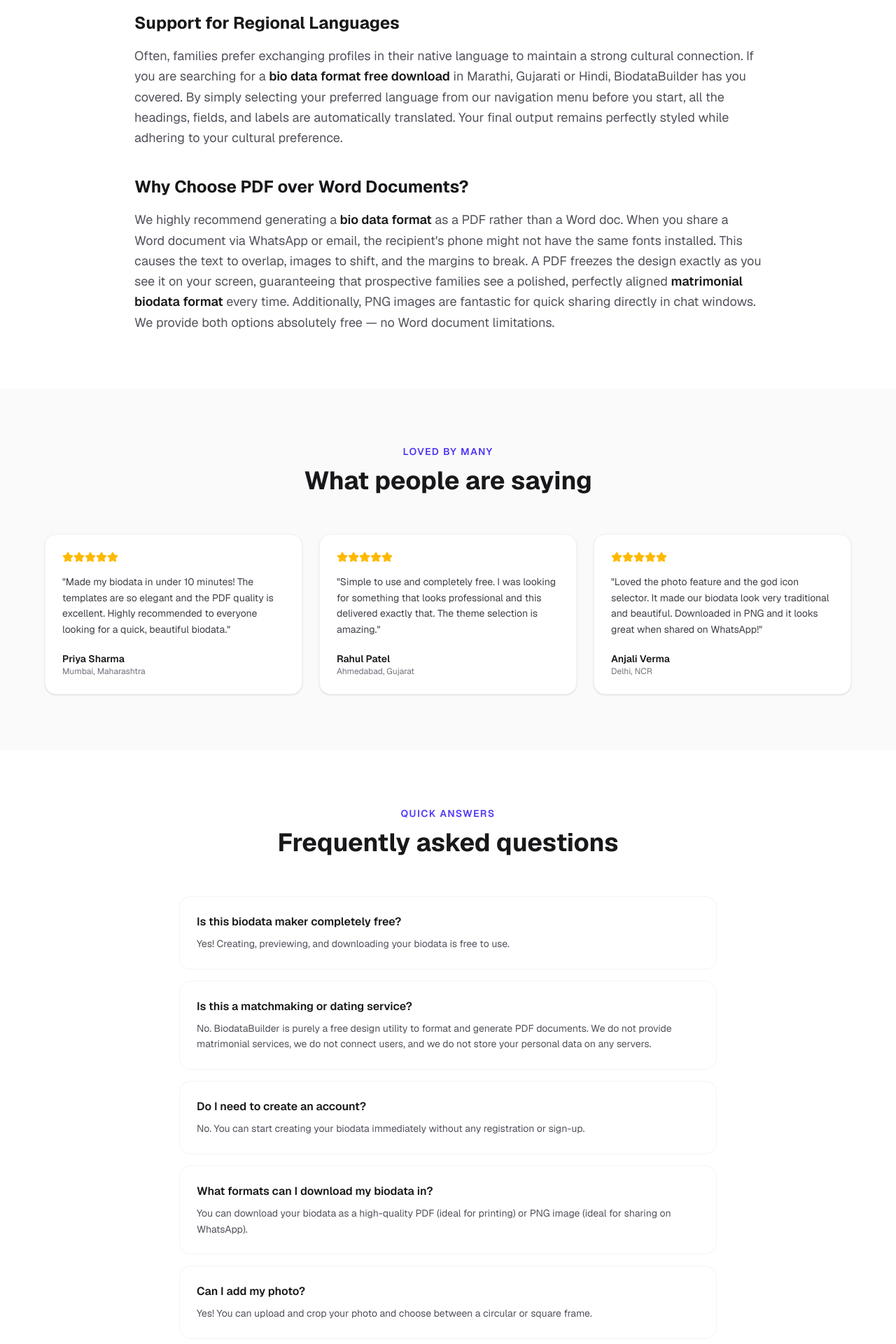
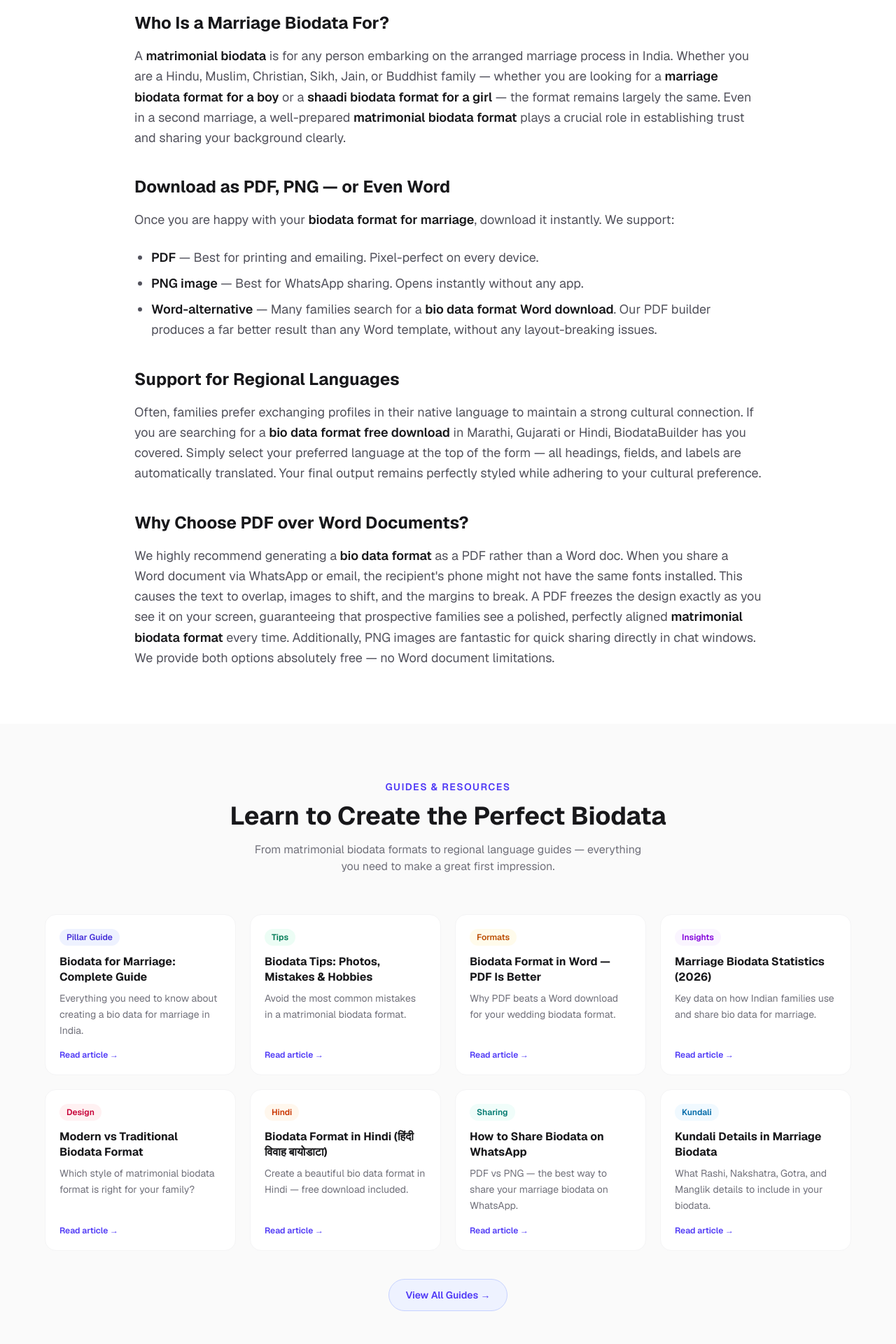
Before and after one commit to biodatabuilderapp-rajank/biodata, a Next.js app: page / in a window 1280 px wide. Shown: the part 4440-6360 px from the top of the page at 70% size. Built offline with nearby package versions, Linux system fonts and the light colour scheme.

Commit message:
Homepage: Add featured articles section + expand SEO copy with competitor keywords

```diff
--- a/src/app/page.tsx
+++ b/src/app/page.tsx
@@ -268,15 +268,65 @@
                 <li><strong className="font-semibold text-zinc-900 dark:text-white">Select a Template and Download:</strong> Choose from our library of traditional and modern themes. Click generate, and you have your high-resolution <strong className="font-semibold text-zinc-900 dark:text-white">biodata for marriage PDF</strong> ready to share on WhatsApp or print.</li>
               </ol>
 
+              <h3 className="text-2xl font-bold text-zinc-900 dark:text-white mt-10 mb-4">Who Is a Marriage Biodata For?</h3>
+              <p>
+                A <strong className="font-semibold text-zinc-900 dark:text-white">matrimonial biodata</strong> is for any person embarking on the arranged marriage process in India. Whether you are a Hindu, Muslim, Christian, Sikh, Jain, or Buddhist family — whether you are looking for a <strong className="font-semibold text-zinc-900 dark:text-white">marriage biodata format for a boy</strong> or a <strong className="font-semibold text-zinc-900 dark:text-white">shaadi biodata format for a girl</strong> — the format remains largely the same. Even in a second marriage, a well-prepared <strong className="font-semibold text-zinc-900 dark:text-white">matrimonial biodata format</strong> plays a crucial role in establishing trust and sharing your background clearly.
+              </p>
+
+              <h3 className="text-2xl font-bold text-zinc-900 dark:text-white mt-10 mb-4">Download as PDF, PNG — or Even Word</h3>
+              <p>
+                Once you are happy with your <strong className="font-semibold text-zinc-900 dark:text-white">biodata format for marriage</strong>, download it instantly. We support:
+              </p>
+              <ul className="list-disc pl-6 space-y-2">
+                <li><strong className="font-semibold text-zinc-900 dark:text-white">PDF</strong> — Best for printing and emailing. Pixel-perfect on every device.</li>
+                <li><strong className="font-semibold text-zinc-900 dark:text-white">PNG image</strong> — Best for WhatsApp sharing. Opens instantly without any app.</li>
+                <li><strong className="font-semibold text-zinc-900 dark:text-white">Word-alternative</strong> — Many families search for a <strong className="font-semibold text-zinc-900 dark:text-white">bio data format Word download</strong>. Our PDF builder produces a far better result than any Word template, without any layout-breaking issues.</li>
+              </ul>
+
               <h3 className="text-2xl font-bold text-zinc-900 dark:text-white mt-10 mb-4">Support for Regional Languages</h3>
               <p>
-                Often, families prefer exchanging profiles in their native language to maintain a strong cultural connection. If you are searching for a <strong className="font-semibold text-zinc-900 dark:text-white">bio data format free download</strong> in Marathi, Gujarati or Hindi, BiodataBuilder has you covered. By simply selecting your preferred language from our navigation menu before you start, all the headings, fields, and labels are automatically translated. Your final output remains perfectly styled while adhering to your cultural preference.
+                Often, families prefer exchanging profiles in their native language to maintain a strong cultural connection. If you are searching for a <strong className="font-semibold text-zinc-900 dark:text-white">bio data format free download</strong> in Marathi, Gujarati or Hindi, BiodataBuilder has you covered. Simply select your preferred language at the top of the form — all headings, fields, and labels are automatically translated. Your final output remains perfectly styled while adhering to your cultural preference.
               </p>
 
               <h3 className="text-2xl font-bold text-zinc-900 dark:text-white mt-10 mb-4">Why Choose PDF over Word Documents?</h3>
               <p>
                 We highly recommend generating a <strong className="font-semibold text-zinc-900 dark:text-white">bio data format</strong> as a PDF rather than a Word doc. When you share a Word document via WhatsApp or email, the recipient&apos;s phone might not have the same fonts installed. This causes the text to overlap, images to shift, and the margins to break. A PDF freezes the design exactly as you see it on your screen, guaranteeing that prospective families see a polished, perfectly aligned <strong className="font-semibold text-zinc-900 dark:text-white">matrimonial biodata format</strong> every time. Additionally, PNG images are fantastic for quick sharing directly in chat windows. We provide both options absolutely free — no Word document limitations.
               </p>
+            </div>
+          </div>
+        </section>
+
+        {/* ========== FEATURED ARTICLES ========== */}
+        <section className="py-20 px-5 bg-zinc-50 dark:bg-zinc-900/50">
+          <div className="max-w-6xl mx-auto">
+            <div className="text-center mb-14">
+              <p className="text-sm font-semibold text-indigo-600 dark:text-indigo-400 uppercase tracking-widest mb-3">Guides & Resources</p>
+              <h2 className="text-3xl sm:text-4xl font-bold text-zinc-900 dark:text-white mb-4">Learn to Create the Perfect Biodata</h2>
+              <p className="text-zinc-500 dark:text-zinc-400 max-w-xl mx-auto">From matrimonial biodata formats to regional language guides — everything you need to make a great first impression.</p>
+            </div>
+            <div className="grid grid-cols-1 sm:grid-cols-2 lg:grid-cols-4 gap-5">
+              {[
+                { title: "Biodata for Marriage: Complete Guide", slug: "biodata-for-marriage", tag: "Pillar Guide", tagColor: "bg-indigo-50 text-indigo-700 dark:bg-indigo-950/50 dark:text-indigo-300", desc: "Everything you need to know about creating a bio data for marriage in India." },
+                { title: "Biodata Tips: Photos, Mistakes & Hobbies", slug: "biodata-tips", tag: "Tips", tagColor: "bg-emerald-50 text-emerald-700 dark:bg-emerald-950/50 dark:text-emerald-300", desc: "Avoid the most common mistakes in a matrimonial biodata format." },
+                { title: "Biodata Format in Word — PDF Is Better", slug: "biodata-format-word-download", tag: "Formats", tagColor: "bg-amber-50 text-amber-700 dark:bg-amber-950/50 dark:text-amber-300", desc: "Why PDF beats a Word download for your wedding biodata format." },
+                { title: "Marriage Biodata Statistics (2026)", slug: "marriage-biodata-statistics-india", tag: "Insights", tagColor: "bg-purple-50 text-purple-700 dark:bg-purple-950/50 dark:text-purple-300", desc: "Key data on how Indian families use and share bio data for marriage." },
+                { title: "Modern vs Traditional Biodata Format", slug: "modern-vs-traditional-biodata", tag: "Design", tagColor: "bg-rose-50 text-rose-700 dark:bg-rose-950/50 dark:text-rose-300", desc: "Which style of matrimonial biodata format is right for your family?" },
+                { title: "Biodata Format in Hindi (हिंदी विवाह बायोडाटा)", slug: "biodata-format-hindi", tag: "Hindi", tagColor: "bg-orange-50 text-orange-700 dark:bg-orange-950/50 dark:text-orange-300", desc: "Create a beautiful bio data format in Hindi — free download included." },
+                { title: "How to Share Biodata on WhatsApp", slug: "biodata-format-for-whatsapp", tag: "Sharing", tagColor: "bg-teal-50 text-teal-700 dark:bg-teal-950/50 dark:text-teal-300", desc: "PDF vs PNG — the best way to share your marriage biodata on WhatsApp." },
+                { title: "Kundali Details in Marriage Biodata", slug: "kundali-details-in-biodata", tag: "Kundali", tagColor: "bg-sky-50 text-sky-700 dark:bg-sky-950/50 dark:text-sky-300", desc: "What Rashi, Nakshatra, Gotra, and Manglik details to include in your biodata." },
+              ].map((art) => (
+                <Link key={art.slug} href={`/articles/${art.slug}`} className="group flex flex-col p-5 rounded-2xl border border-zinc-100 dark:border-zinc-800 bg-white dark:bg-zinc-900 hover:border-indigo-200 dark:hover:border-indigo-800 hover:-translate-y-1 hover:shadow-lg transition-all">
+                  <span className={`self-start text-xs font-semibold px-2.5 py-1 rounded-full mb-3 ${art.tagColor}`}>{art.tag}</span>
+                  <h3 className="font-bold text-zinc-900 dark:text-white text-base mb-2 group-hover:text-indigo-600 dark:group-hover:text-indigo-400 transition-colors leading-snug">{art.title}</h3>
+                  <p className="text-sm text-zinc-500 dark:text-zinc-400 leading-relaxed flex-1">{art.desc}</p>
+                  <span className="text-indigo-600 dark:text-indigo-400 text-xs font-semibold mt-4 inline-block group-hover:translate-x-1 transition-transform">Read article →</span>
+                </Link>
+              ))}
+            </div>
+            <div className="text-center mt-10">
+              <Link href="/articles" className="inline-flex items-center gap-2 px-6 py-3 rounded-full border border-indigo-200 dark:border-indigo-800 text-indigo-600 dark:text-indigo-400 bg-indigo-50 dark:bg-indigo-950/30 font-semibold text-sm hover:bg-indigo-100 dark:hover:bg-indigo-900/30 transition-all">
+                View All Guides →
+              </Link>
             </div>
           </div>
         </section>
```
